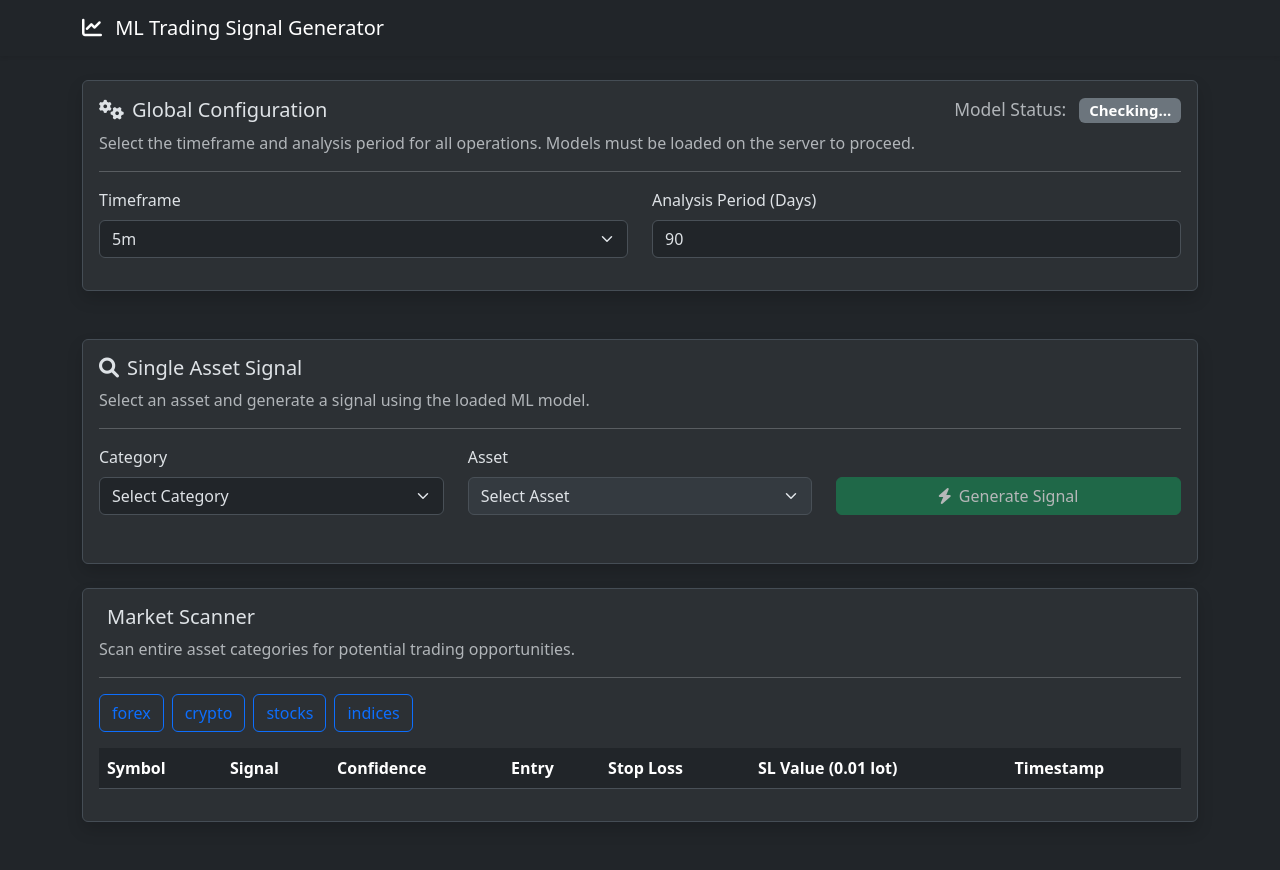
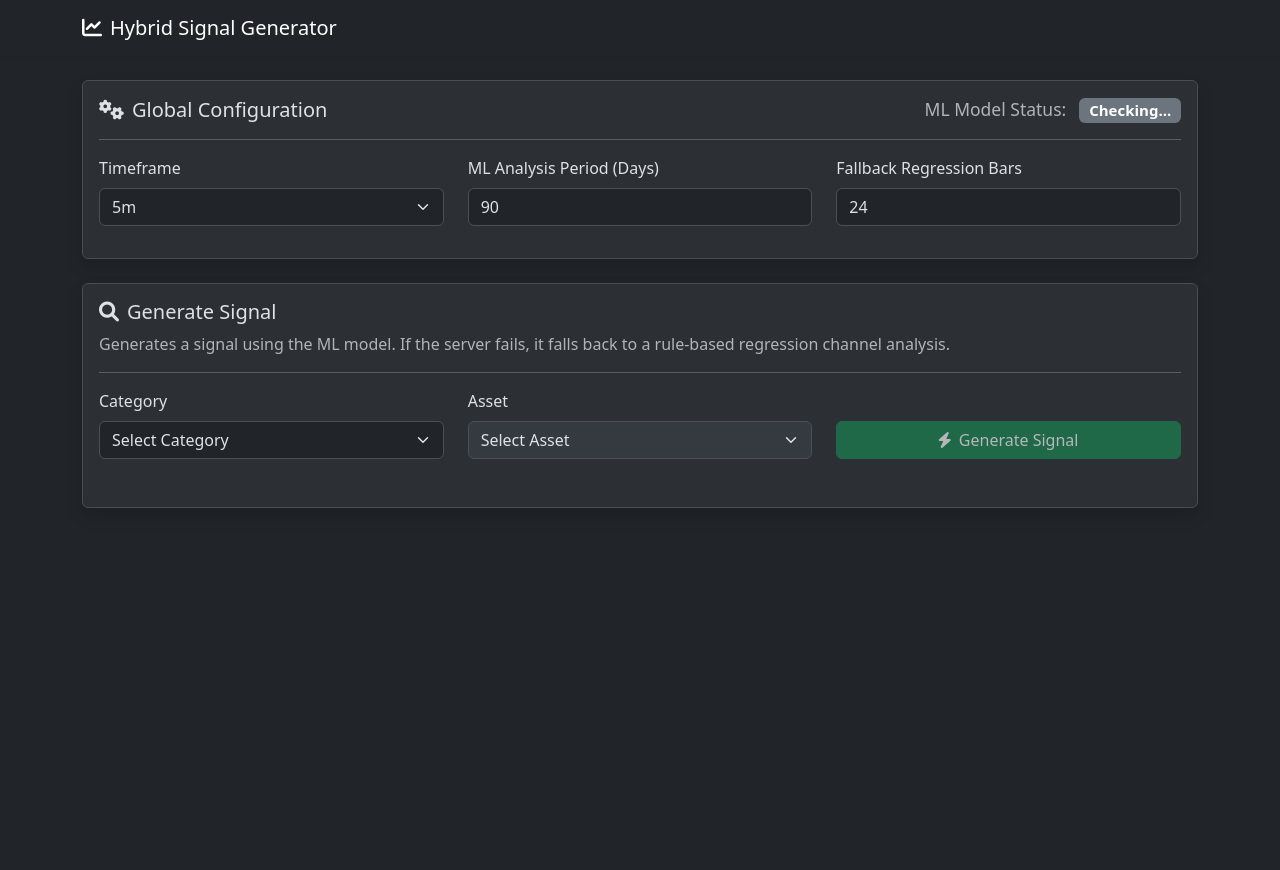
Before and after one commit to solobaba247/trading-signal-app-deployment, a Flask app: page / in a window 1280 px wide. After the commit the page ends 508 px from the top, so only its background shows below. Run offline with Flask 3, Linux system fonts and the light colour scheme; lists and menus that the app fills with data are empty.

Commit message:
Update index.html

```diff
--- a/trading_signal_app/app/templates/index.html
+++ b/trading_signal_app/app/templates/index.html
@@ -3,7 +3,7 @@
 <head>
     <meta charset="UTF-8">
     <meta name="viewport" content="width=device-width, initial-scale=1.0">
-    <title>ML Trading Signal Generator</title>
+    <title>Hybrid ML & Rule-Based Signal Generator</title>
     <link href="https://cdn.jsdelivr.net/npm/bootstrap@5.3.3/dist/css/bootstrap.min.css" rel="stylesheet">
     <link href="https://cdnjs.cloudflare.com/ajax/libs/font-awesome/6.0.0/css/all.min.css" rel="stylesheet">
     <link rel="stylesheet" href="{{ url_for('static', filename='css/style.css') }}">
@@ -11,72 +11,58 @@
 <body>
     <nav class="navbar navbar-expand-lg navbar-dark bg-dark shadow-sm">
         <div class="container">
-            <a class="navbar-brand" href="#">
-                <i class="fas fa-chart-line me-2"></i>
-                ML Trading Signal Generator
-            </a>
+            <a class="navbar-brand" href="#"><i class="fas fa-chart-line me-2"></i>Hybrid Signal Generator</a>
         </div>
     </nav>
 
     <main class="container mt-4 mb-5">
-        <!-- Global status alert will be injected here by JavaScript -->
         <div id="global-status-alert"></div>
 
-        <!-- Row 1: Configuration -->
-        <div class="row mb-4">
-            <div class="col-12 mb-4">
-                <div class="card h-100 shadow trading-card">
+        <div class="card shadow trading-card mb-4">
             <div class="card-body">
                 <h5 class="card-title d-flex justify-content-between align-items-center">
                     <span><i class="fas fa-cogs me-2"></i>Global Configuration</span>
                     <span>
-                                <span class="me-2 text-muted small">Model Status:</span>
+                        <span class="me-2 text-muted small">ML Model Status:</span>
                         <span id="model-status-badge" class="badge bg-secondary">Checking...</span>
                     </span>
                 </h5>
-                        <p class="card-text text-muted">Select the timeframe and analysis period for all operations. Models must be loaded on the server to proceed.</p>
                 <hr>
                 <div class="row">
-                            <div class="col-md-6 mb-3">
+                    <div class="col-md-4 mb-3">
                         <label for="timeframe-select" class="form-label">Timeframe</label>
                         <select class="form-select" id="timeframe-select">
-                                    {% for key, value in timeframes.items() %}
-                                    <option value="{{ value }}" {% if value == '1h' %}selected{% endif %}>{{ key }}</option>
-                                    {% endfor %}
+                            {% for key, value in timeframes.items() %}<option value="{{ value }}" {% if value == '1h' %}selected{% endif %}>{{ key }}</option>{% endfor %}
                         </select>
                     </div>
-                            <!-- NEW: Input for analysis period -->
-                            <div class="col-md-6 mb-3">
-                                <label for="analysis-period-input" class="form-label">Analysis Period (Days)</label>
+                    <div class="col-md-4 mb-3">
+                        <label for="analysis-period-input" class="form-label">ML Analysis Period (Days)</label>
                         <input type="number" class="form-control" id="analysis-period-input" value="90" min="20" max="730">
                     </div>
-                        </div>
+                    <div class="col-md-4 mb-3">
+                        <label for="regression-period-input" class="form-label">Fallback Regression Bars</label>
+                        <input type="number" class="form-control" id="regression-period-input" value="24" min="10" max="200" title="Number of bars for the rule-based fallback analysis.">
                     </div>
                 </div>
             </div>
         </div>
 
-        <!-- Row 2: Single Asset Signal -->
         <div class="card shadow trading-card mb-4">
             <div class="card-body">
-                <h5 class="card-title"><i class="fas fa-search me-2"></i>Single Asset Signal</h5>
-                <p class="card-text text-muted">Select an asset and generate a signal using the loaded ML model.</p>
+                <h5 class="card-title"><i class="fas fa-search me-2"></i>Generate Signal</h5>
+                <p class="card-text text-muted">Generates a signal using the ML model. If the server fails, it falls back to a rule-based regression channel analysis.</p>
                 <hr>
                 <div class="row align-items-end">
                     <div class="col-md-4 mb-3">
                         <label for="pair-category" class="form-label">Category</label>
                         <select class="form-select" id="pair-category">
                             <option value="">Select Category</option>
-                            {% for category in asset_classes.keys() %}
-                            <option value="{{ category }}">{{ category }}</option>
-                            {% endfor %}
+                            {% for category in asset_classes.keys() %}<option value="{{ category }}">{{ category|capitalize }}</option>{% endfor %}
                         </select>
                     </div>
                     <div class="col-md-4 mb-3">
                         <label for="asset-symbol" class="form-label">Asset</label>
-                        <select class="form-select" id="asset-symbol" disabled>
-                            <option value="">Select Asset</option>
-                        </select>
+                        <select class="form-select" id="asset-symbol" disabled><option value="">Select Asset</option></select>
                     </div>
                     <div class="col-md-4 mb-3">
                         <button class="btn btn-success w-100" id="generate-signal-btn" disabled>
@@ -88,38 +74,12 @@
                 <div id="single-signal-result" class="mt-3"></div>
             </div>
         </div>
-
-        <!-- Row 3: Market Scanner -->
-        <div class="card shadow trading-card mb-4">
-            <div class="card-body">
-                <h5 class="card-title"><i class="fas fa-radar me-2"></i>Market Scanner</h5>
-                <p class="card-text text-muted">Scan entire asset categories for potential trading opportunities.</p>
-                <hr>
-                <div class="d-flex flex-wrap gap-2 mb-3">
-                    {% for category in asset_classes.keys() %}
-                    <button class="btn btn-outline-primary scan-btn" data-asset-type="{{ category }}">{{ category }}</button>
-                    {% endfor %}
-                </div>
-                <div id="scan-spinner" class="text-center my-4 d-none">
-                    <div class="spinner-border text-primary" style="width: 3rem; height: 3rem;" role="status"></div>
-                    <p class="mt-2">Scanning assets...</p>
-                </div>
-                <div class="table-responsive">
-                    <table class="table table-hover align-middle">
-                        <thead><tr><th>Symbol</th><th>Signal</th><th>Confidence</th><th>Entry</th><th>Stop Loss</th><th>SL Value (0.01 lot)</th><th>Timestamp</th></tr></thead>
-                        <tbody id="scan-results-body"></tbody>
-                    </table>
-                </div>
-            </div>
-        </div>
+        <!-- Market Scanner panel can be added here if desired -->
     </main>
 
-    <script>
-        // Pass asset data from Flask to JavaScript
-        const assetClasses = {{ asset_classes|tojson }};
-    </script>
+    <script>const assetClasses = {{ asset_classes|tojson }};</script>
     <!-- IMPORTANT: Load fallback logic BEFORE the main script -->
-    <script src="{{ url_for('static', filename='js/client_fallback_fetcher.js') }}"></script>
+    <script src="{{ url_for('static', filename='js/regression_channel_fallback.js') }}"></script>
     <script src="{{ url_for('static', filename='js/main.js') }}"></script>
 </body>
 </html>
```
Lines whose indentation alone changed are shown as unchanged.
